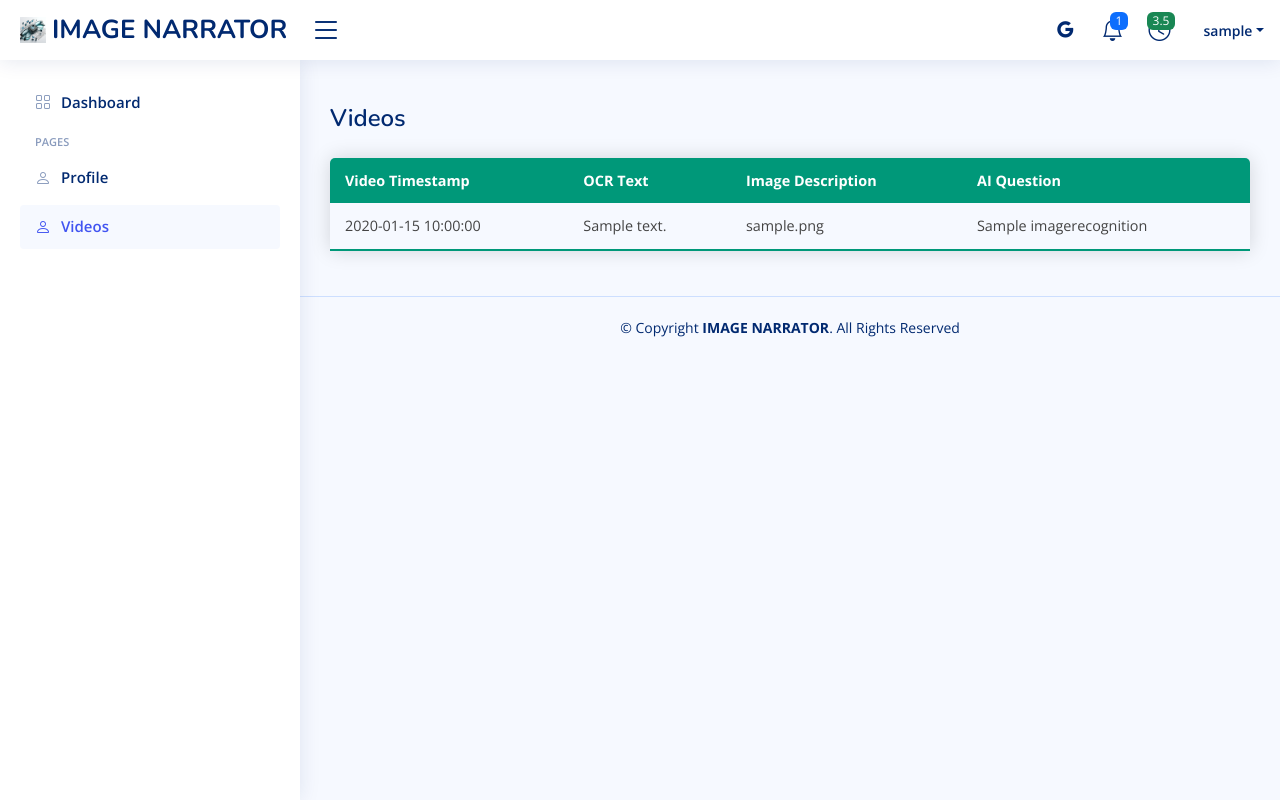
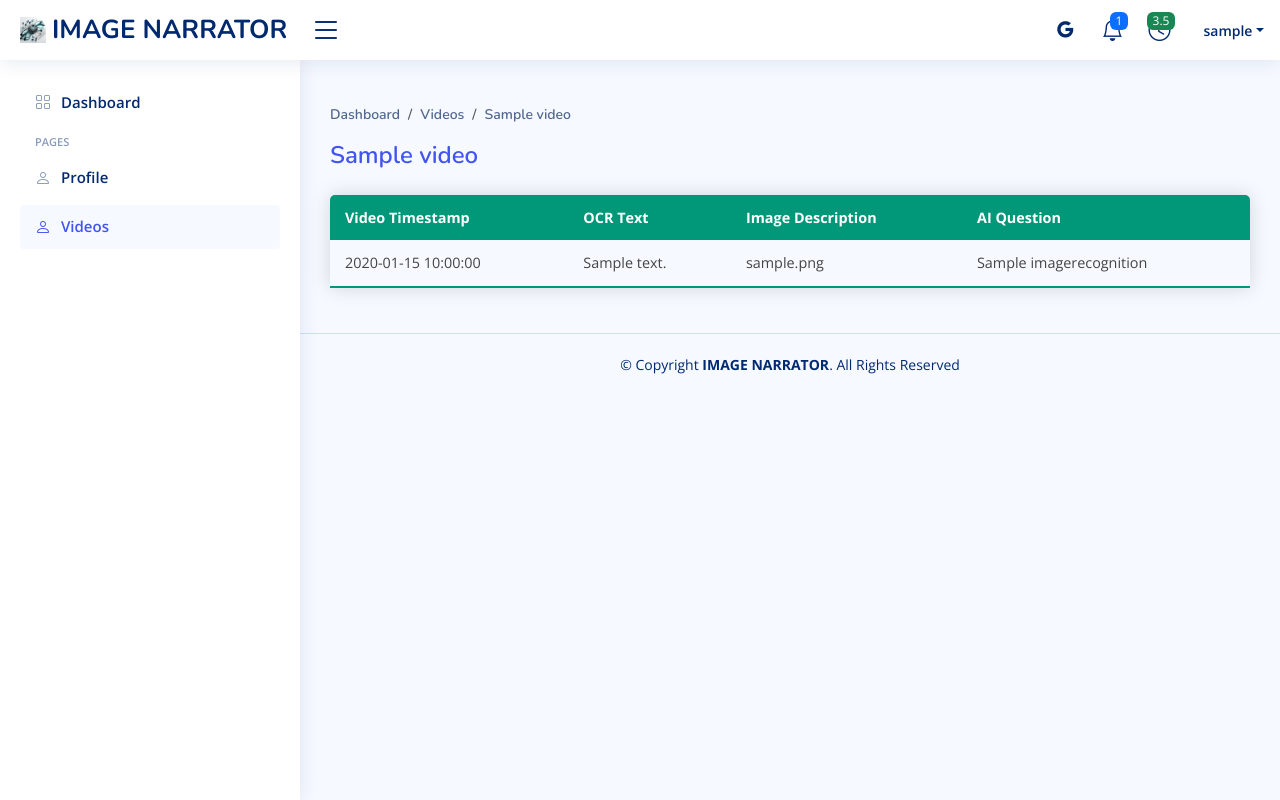
Before and after one commit to Lisa123wang/ImageNarrator, a PHP site: page /pages-videorecognition.php in a window 1280 px wide. Run offline with PHP 8.4, Linux system fonts and the light colour scheme; the visitor is signed in with stand-in values (Sample User, id 1); tables that the repository leaves empty or names only in its code hold one stand-in row (values such as "Sample post"); some libraries are stand-ins or nearby versions.

Commit message:
Update pages-videorecognition.php

```diff
--- a/NarratorAdmin/pages-videorecognition.php
+++ b/NarratorAdmin/pages-videorecognition.php
@@ -102,8 +102,39 @@
     mysqli_stmt_execute($stmtScreenshotCount);
     $resultScreenshotCount = mysqli_stmt_get_result($stmtScreenshotCount);
 ?>
+<?php
+// Database connection
+$host = 'localhost';
+$dbname = 'narratordb_test1';
+$username = 'root';
+$password = '';
+$connection = mysqli_connect($host, $username, $password, $dbname);
 
+if (!$connection) {
+    die("Connection failed: " . mysqli_connect_error());
+}
 
+$videoID = $_GET['videoID'] ?? 1; // Default videoID to 1 if not specified
+
+// Query to fetch video title and URL based on videoID
+$queryVideoInfo = "SELECT videoTitle, videoURL FROM video WHERE videoID = ?";
+$stmtVideoInfo = mysqli_prepare($connection, $queryVideoInfo);
+
+if ($stmtVideoInfo) {
+    mysqli_stmt_bind_param($stmtVideoInfo, "i", $videoID);
+    mysqli_stmt_execute($stmtVideoInfo);
+    $resultVideoInfo = mysqli_stmt_get_result($stmtVideoInfo);
+    $videoInfo = mysqli_fetch_assoc($resultVideoInfo);
+    $videoTitle = $videoInfo['videoTitle'];
+    $videoURL = $videoInfo['videoURL'];
+    mysqli_stmt_close($stmtVideoInfo);
+} else {
+    $videoTitle = "Video";
+    $videoURL = "#"; // Default to "#" if video info is not found
+}
+
+mysqli_close($connection);
+?>
 <body>
 
   <!-- ======= Header ======= -->
@@ -261,7 +292,15 @@
 <main id="main" class="main">
 
 <div class="pagetitle">
-  <h1>Videos</h1>
+    <nav>
+
+    <ol class="breadcrumb">
+        <li class="breadcrumb-item active">Dashboard</li>
+        <li class="breadcrumb-item active">Videos</li>
+        <li class="breadcrumb-item active"><?php echo htmlspecialchars($videoTitle); ?></li>
+    </ol>
+    </nav>
+    <h1><a href="<?php echo htmlspecialchars($videoURL); ?>" target="_blank"><?php echo htmlspecialchars($videoTitle); ?></a></h1>
   <!-- Breadcrumb navigation -->
 </div><!-- End Page Title -->
 
```
